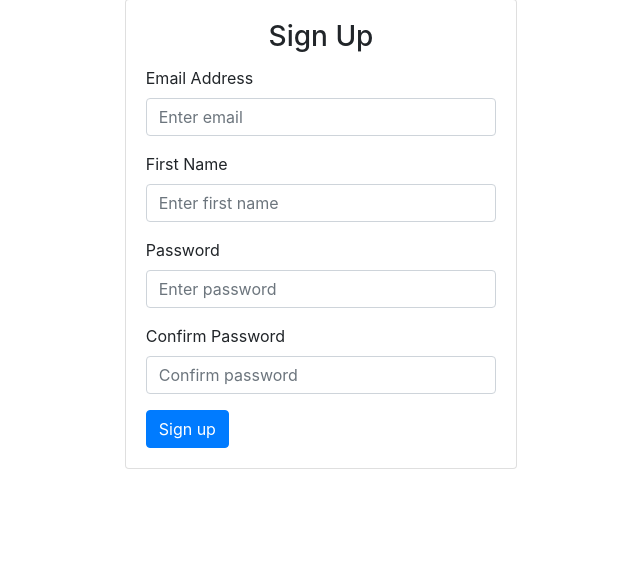
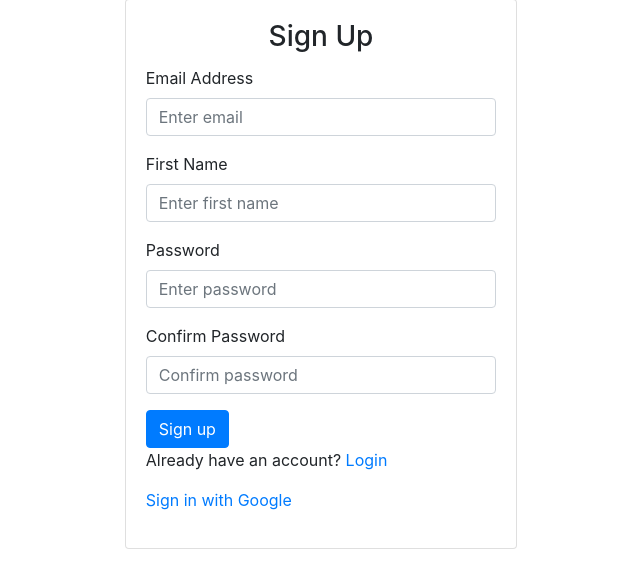
Before and after one commit to kimfom01/quicknotesfront, a Flask app: page /sign-up in a window 1280 px wide. Shown: the part 105-693 px from the top of the page, without its empty margins (319-959 px from the left). Run offline with Flask 3, Linux system fonts and the light colour scheme; some libraries are stand-ins or nearby versions.

Commit message:
Add login button in case user already has an account

```diff
--- a/website/templates/sign_up.html
+++ b/website/templates/sign_up.html
@@ -29,6 +29,10 @@
                         <button type="submit" class="btn btn-primary">Sign up</button>
                     </div>
                 </form>
+                <div>
+                    <p>Already have an account? <a href="{{ url_for('auth.login') }}">Login</a></p>
+                    <p><a href="{{ url_for('auth.google_signin') }}">Sign in with Google</a></p>
+                </div>
             </div>
         </div>
     </div>
```
